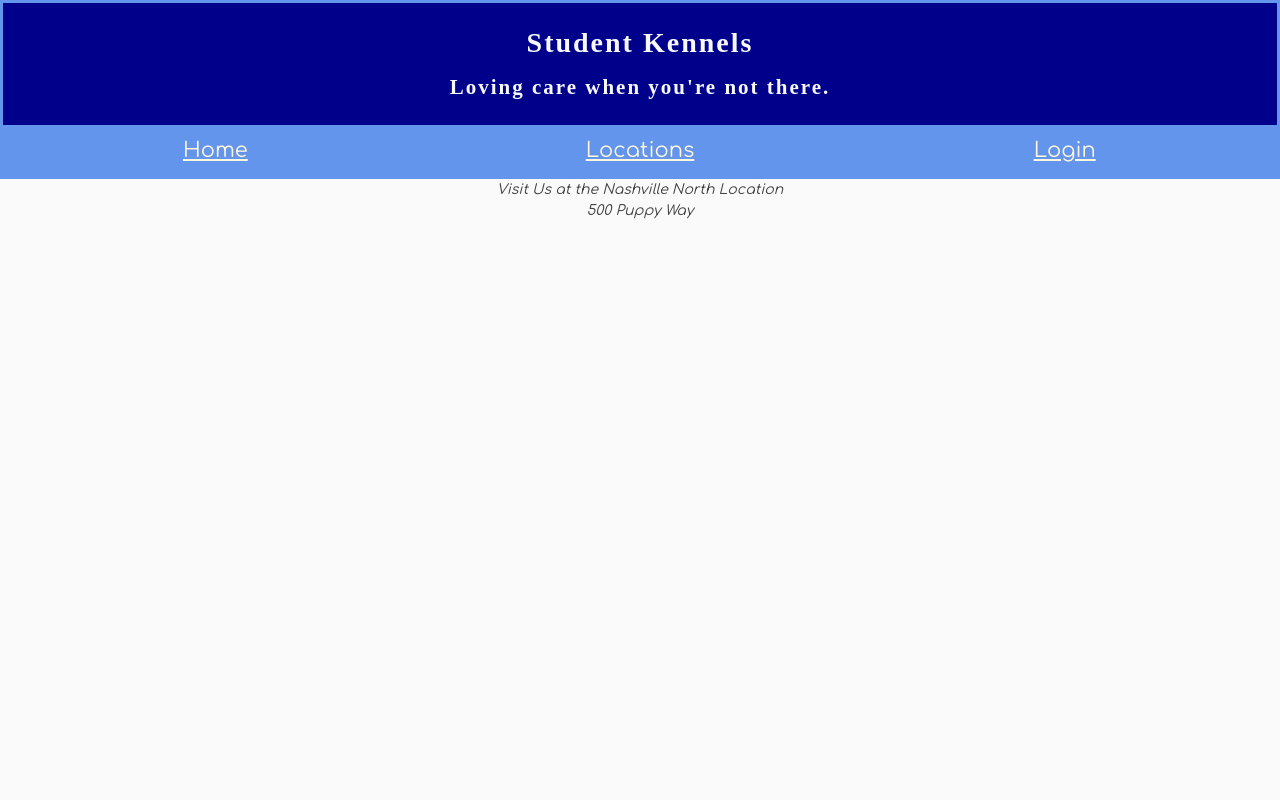
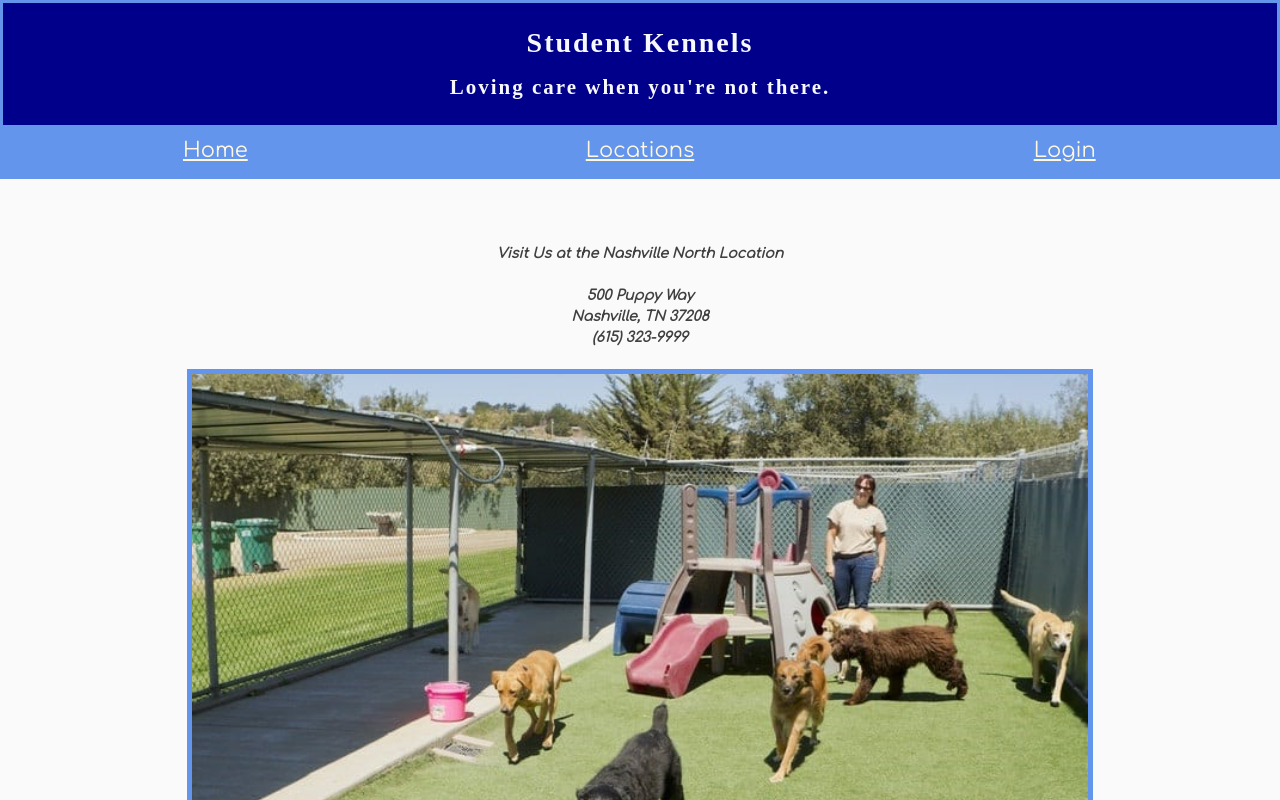
Before and after one commit to sampita/React-Kennels, a React (Create React App) app: page / in a window 1280 px wide. Shown: the top 800 px of the page. Built offline with nearby package versions, Linux system fonts and the light colour scheme; a web font is replaced by a local one.

Commit message:
updated homepage photo

```diff
--- /dev/null
+++ b/src/components/home/Home.css
@@ -0,0 +1,10 @@
+#homeAddress {
+    margin-top: 5%;
+    font-weight: bold;
+}
+
+#homeImage {
+    width: 70%;
+    height: auto;
+    border: 5px solid cornflowerblue;
+}
--- a/src/components/home/Home.js
+++ b/src/components/home/Home.js
@@ -1,12 +1,20 @@
 import React, { Component } from 'react'
+import kennelImage from './dog-kennel-cover.jpg'
+import './Home.css'
 
 class Home extends Component {
   render() {
     return (
-      <address>
-        Visit Us at the Nashville North Location
-        <br />500 Puppy Way
-      </address>
+      <>
+        <address id="homeAddress">
+          Visit Us at the Nashville North Location
+          <br />
+          <br />500 Puppy Way
+          <br />Nashville, TN 37208
+          <br />(615) 323-9999
+        </address>
+        <img src={kennelImage} alt="outdoor kennel with happy dogs and employee" id="homeImage"></img>
+      </>
     )
   }
 }
--- a/src/components/owner/OwnerEditForm.js
+++ b/src/components/owner/OwnerEditForm.js
@@ -40,7 +40,6 @@ class OwnerEditForm extends Component {
     }
 
     render() {
-        console.log("ownerEditForm this.props", this.props)
         return (
             <>
                 <form>
```
Also changed, not shown: src/components/home/dog-kennel-cover.jpg (added).
